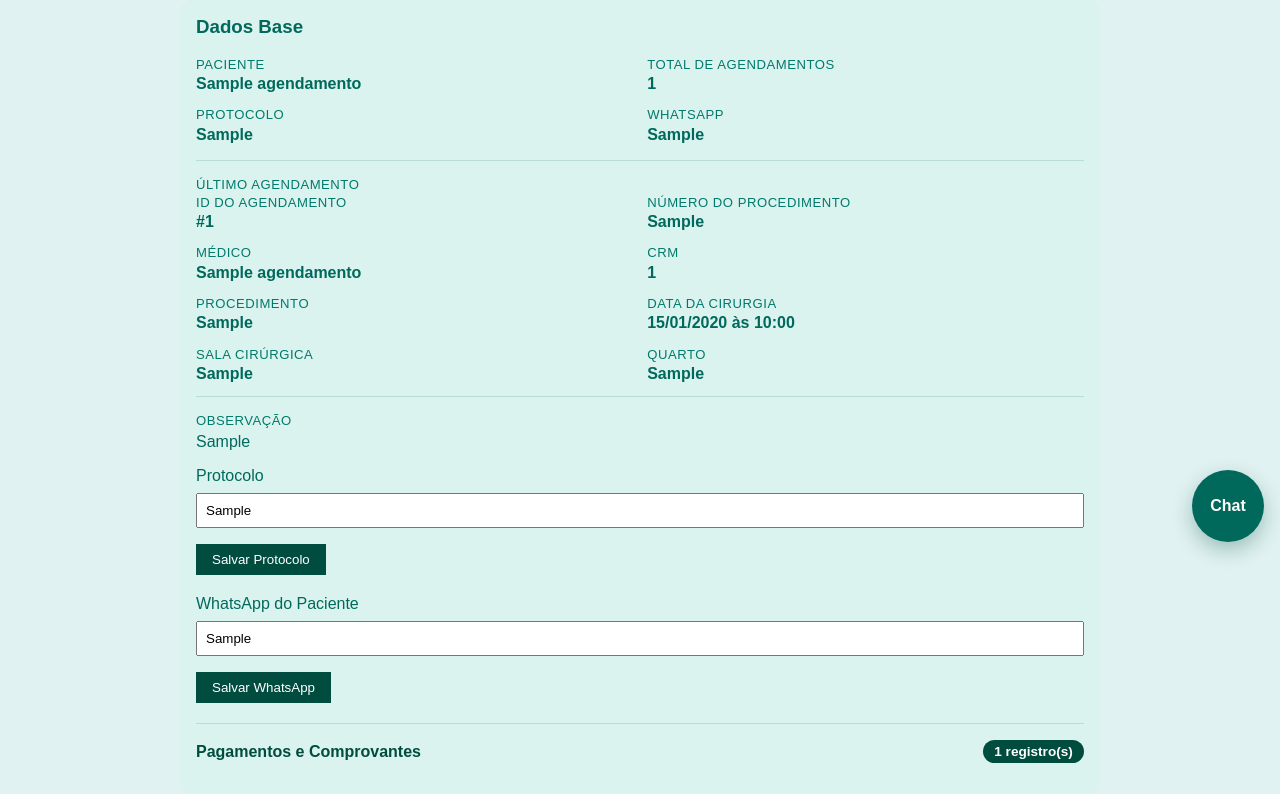
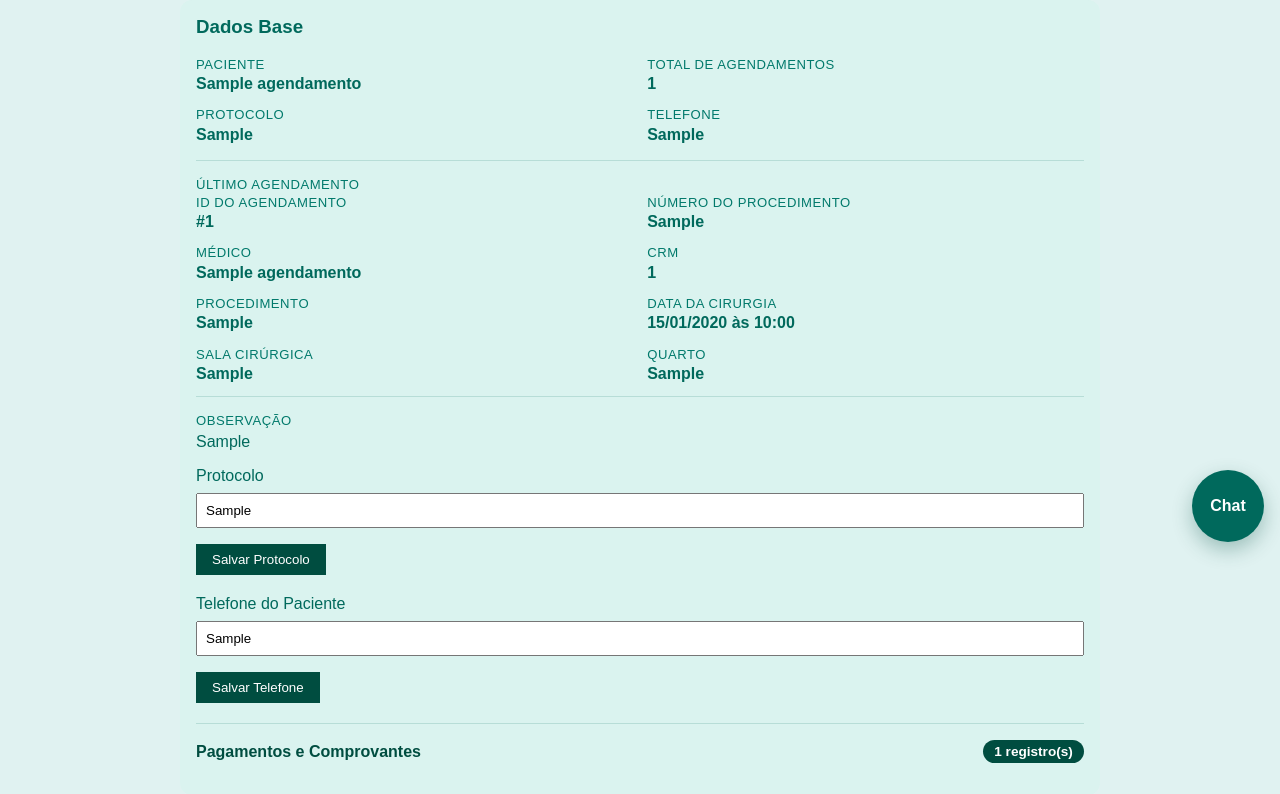
Before and after one commit to mugO-Stuff/mine, a Flask app: page /paciente/1 in a window 1280 px wide. Shown: the part 242-1036 px from the top of the page. Run offline with Flask 3, Linux system fonts and the light colour scheme; a user stored in the database is signed in; data comes from the database, SQL or seed files in the repository; tables that the repository leaves empty hold one stand-in row (values such as "Sample post").

```diff
--- a/app.py
+++ b/app.py
@@ -1139,6 +1139,7 @@ def create():
 
         agendamento = Agendamento(
             nome_paciente=request.form['nome_paciente'],
+            whatsapp_paciente=request.form.get('whatsapp_paciente', '').strip() or None,
             nome_medico=nome_medico,
             crm_medico=crm_medico,
             procedimento=procedimento_name,
@@ -1175,6 +1176,7 @@ def edit(id):
         cid_val = resolve_procedimento_cid(procedimento_name, submitted_cid)
 
         agendamento.nome_paciente = request.form['nome_paciente']
+        agendamento.whatsapp_paciente = request.form.get('whatsapp_paciente', '').strip() or None
         agendamento.nome_medico = nome_medico
         agendamento.crm_medico = crm_medico
         agendamento.procedimento = procedimento_name
@@ -1289,7 +1291,7 @@ def paciente(id):
             for item in agendamentos_paciente:
                 item.whatsapp_paciente = whatsapp_informado
             db.session.commit()
-            flash('WhatsApp do paciente atualizado com sucesso.')
+            flash('Telefone do paciente atualizado com sucesso.')
             return redirect(url_for('paciente', id=agendamento.id))
 
         if action != 'comprovante':
--- a/templates/edit.html
+++ b/templates/edit.html
@@ -9,6 +9,8 @@
     {% endif %}
     <label for="nome_paciente">Nome do Paciente:</label>
     <input type="text" id="nome_paciente" name="nome_paciente" value="{{ agendamento.nome_paciente if agendamento else '' }}" required>
+    <label for="whatsapp_paciente">Telefone do Paciente:</label>
+    <input type="text" id="whatsapp_paciente" name="whatsapp_paciente" value="{{ agendamento.whatsapp_paciente if agendamento else '' }}" placeholder="Ex.: 11999999999">
     <label for="nome_medico">Nome do Médico:</label>
     <input type="text" id="nome_medico" name="nome_medico" value="{{ agendamento.nome_medico if agendamento else '' }}" required>
     <label for="crm_medico">CRM do Médico:</label>
--- a/templates/paciente.html
+++ b/templates/paciente.html
@@ -30,7 +30,7 @@
                 <strong>{{ protocolo_paciente or '-' }}</strong>
             </div>
             <div>
-                <span class="detail-label">WhatsApp</span>
+                <span class="detail-label">Telefone</span>
                 <strong>{{ whatsapp_paciente or '-' }}</strong>
             </div>
         </div>
@@ -87,9 +87,9 @@
 
         <form method="post" class="patient-form protocol-form">
             <input type="hidden" name="action" value="whatsapp">
-            <label for="whatsapp_paciente">WhatsApp do Paciente</label>
+            <label for="whatsapp_paciente">Telefone do Paciente</label>
             <input type="text" id="whatsapp_paciente" name="whatsapp_paciente" value="{{ whatsapp_paciente or '' }}" placeholder="Ex.: 11999999999">
-            <button type="submit">Salvar WhatsApp</button>
+            <button type="submit">Salvar Telefone</button>
         </form>
         {% endif %}
 
```
Also changed, not shown: templates/index.html (+5 -1 lines).
